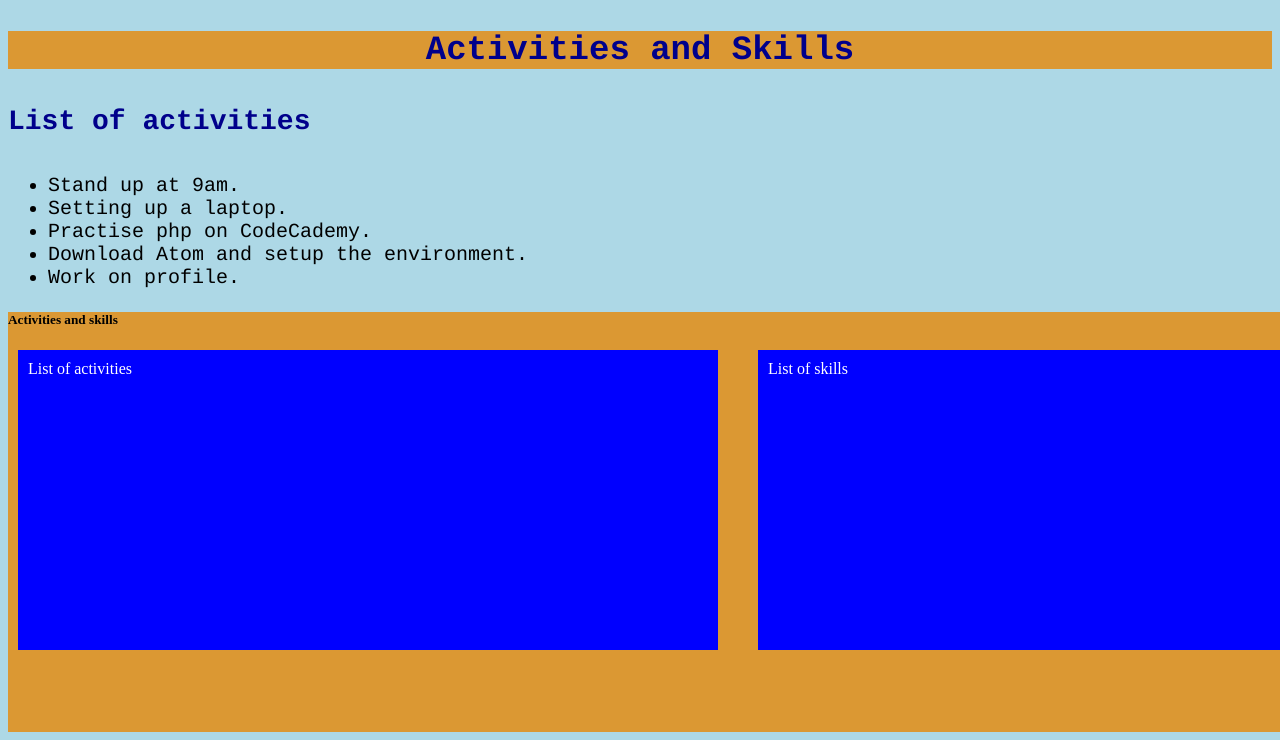
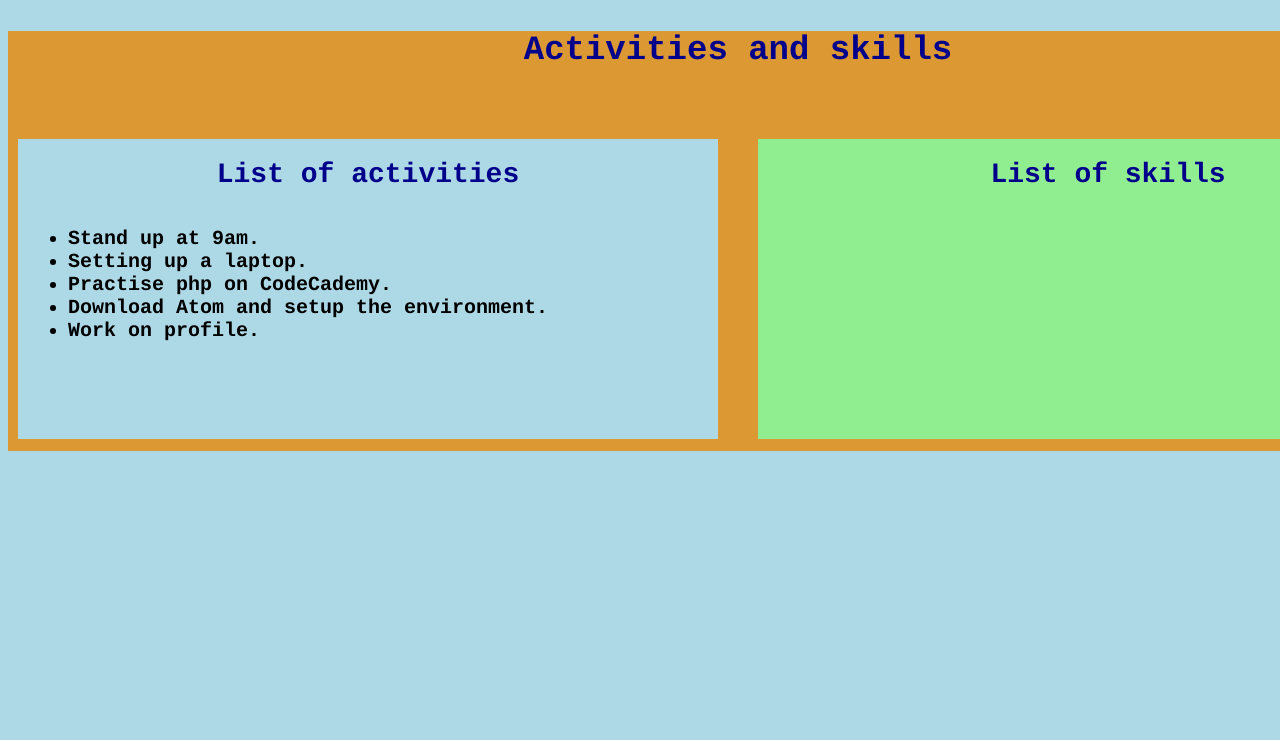
Before and after one commit to NikGeorgiev/Portfolio-page, a plain HTML site: page index.html in a window 1280 px wide. Shown: the part 736-1476 px from the top of the page. After the commit the page ends 1195 px from the top, so only its background shows below. Drawn offline with Linux system fonts and the light colour scheme.

Commit message:
Fixed the containers, moved the heading to a big container and moved a list to the left mini container

```diff
--- a/index.html
+++ b/index.html
@@ -26,28 +26,24 @@ CMS's like Drupal.
 In my free time I enjoy taking care of myself like going to the gym, cook healthy meals
 and play sports like football and volleyball. I have a strong passion for cars
 and fitness and health. </p>
-    <h3>Activities and Skills</h3>
-    <h4>List of activities</h4>
-    <ul>
-      <li>Stand up at 9am.</li>
-      <li>Setting up a laptop.</li>
-      <li>Practise php on CodeCademy.</li>
-      <li>Download Atom and setup the environment.</li>
-      <li>Work on profile.</li>
-    </ul>
+
     <div class="square">
       <div class="bigbox">
-        <h5>Activities and skills</h5>
+        <h3>Activities and skills</h3>
         <div class="square1">
-          List of activities
+          <h4>List of activities</h4>
+          <ul>
+            <li>Stand up at 9am.</li>
+            <li>Setting up a laptop.</li>
+            <li>Practise php on CodeCademy.</li>
+            <li>Download Atom and setup the environment.</li>
+            <li>Work on profile.</li>
+          </ul>
           </div>
           <div class="square2">
-            List of skills
-
+            <h5>List of skills</h5>
           </div>
-
         </div>
-
       </div>
     </div>
   </body>
--- a/style.css
+++ b/style.css
@@ -14,7 +14,7 @@ body {
   margin-left: auto;
   margin-right: auto;
 }
-h2 {
+h1 {
   background-color: #db9833;
   color: darkblue;
   text-align: center;
@@ -26,7 +26,7 @@ p {
   font-family: courier;
   font-size: 20px;
 }
-h3 {
+h2 {
   background-color: #db9833;
   color: darkblue;
   text-align: center;
@@ -34,9 +34,35 @@ h3 {
   font-family: courier;
   font-size: 34px;
 }
-h4 {
+h3 {
   color: darkblue;
-  text-align: left;
+  text-align: center;
+  font-style: normal;
+  font-family: courier;
+  font-size: 34px;
+}
+
+.bigbox{
+  width: 1460px;
+  height: 420px;
+  padding: -40px;
+  background-color: #db9833;
+}
+
+.square1{
+  width: 680px;
+  height: 280px;
+  background-color: blue;
+  margin-top: 70px;
+  margin-left: 10px;
+  color: white;
+  padding: 10px;
+  background-color: lightblue;
+}
+h4{
+  margin-top: 10px;
+  color: darkblue;
+  text-align: center;
   font-style: normal;
   font-family: courier;
   font-size: 28px;
@@ -45,22 +71,10 @@ ul {
   text-align: left;
   font-family: courier;
   font-size: 20px;
+  color: black;
+  font-weight: bold;
 }
-.bigbox{
-  width: 1460px;
-  height: 420px;
-  padding: -40px;
-  background-color: #db9833;
-}
-.square1{
-  width: 680px;
-  height: 280px;
-  background-color: blue;
-  margin-top: 10px;
-  margin-left: 10px;
-  color: white;
-  padding: 10px;
-}
+
 .square2{
   width: 680px;
   height: 280px;
@@ -69,4 +83,13 @@ ul {
   margin-left: 750px;
   color: white;
   padding: 10px;
+  background-color: lightgreen;
 }
+h5{
+  margin-top: 10px;
+  color: darkblue;
+  text-align: center;
+  font-style: normal;
+  font-family: courier;
+  font-size: 28px;
+}
```
